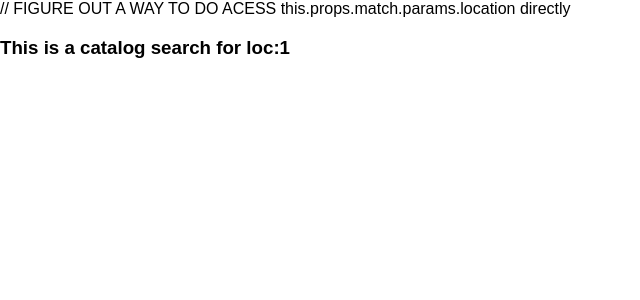
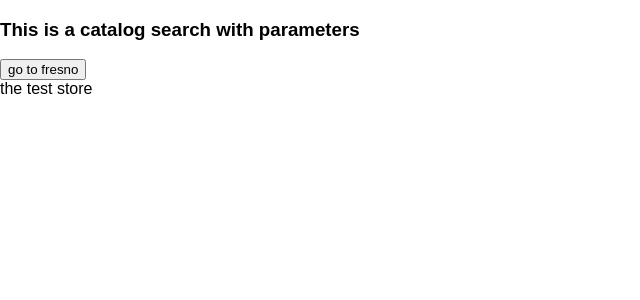
Before and after one commit to erl-j/21GO-client, a React (Create React App) app: page /catalog/1 in a window 1280 px wide. Shown: the top 300 px of the page, without its empty margins (0-640 px from the left). Built offline with nearby package versions, Linux system fonts and the light colour scheme.

Commit message:
added SuperOrder implemented with render props

```diff
--- a/package.json
+++ b/package.json
@@ -5,6 +5,7 @@
   "dependencies": {
     "@types/react-redux": "^7.0.1",
     "@types/react-router-dom": "^4.3.1",
+    "query-string": "^6.3.0",
     "react": "^16.8.3",
     "react-dom": "^16.8.3",
     "react-redux": "^6.0.1",
--- a/src/App.tsx
+++ b/src/App.tsx
@@ -34,7 +34,7 @@ class App extends React.Component {
 			<React.Fragment>
 				<Route exact={true} path="/" component={Welcome} />
 				<Route path="/signIn" component={SignInContainer} />
-				<Route path="/catalog/:location" render={(props)=><CatalogContainer  {...props}/>} />
+				<Route path="/catalog" render={(props)=><CatalogContainer  {...props}/>} />
 			</React.Fragment>
 		);
 	}
--- a/src/Scenes/Catalog/CatalogContainer.tsx
+++ b/src/Scenes/Catalog/CatalogContainer.tsx
@@ -1,16 +1,32 @@
 import * as React from "react";
 import { RouteComponentProps } from 'react-router';
+import * as queryString from 'query-string';
+import {Link} from 'react-router-dom';
+import SuperorderContainer from '../Containers/SuperorderContainer';
+import SuperorderSummary from '../Components/SuperorderSummary';
 
-// Typescript doesn't think match.params has key location.. Need to figure out a hack for this one.
+
+
+
+
 
 class CatalogContainer extends React.Component<RouteComponentProps>{
 
     public render(){
-        console.log(this.props.match.params);
+        // This next line is a hack. I am unable to properly type this.props.match so this will have to do.
+        // const {location}:any=this.props.match.params;
+        const queryParameters=queryString.parse(this.props.location.search);
         return (
         <div>
-        // FIGURE OUT A WAY TO DO ACESS this.props.match.params.location directly
-            <h3>This is a catalog search for {Object.values(this.props.match.params).map(loc=>"loc:"+loc)}</h3>
+            <h3>This is a catalog search with parameters</h3>
+            {Object.keys(queryParameters).map(k=><li key={k+queryParameters[k]}>{k+": "+queryParameters[k]}</li>)}
+            <Link to="/catalog?location=fresno">
+                <button>go to fresno</button>
+            </Link>
+            <SuperorderContainer render={od=>(
+                <SuperorderSummary orderDetails={od}/>
+                )
+            }/>
         </div>);
 
     }
--- /dev/null
+++ b/src/Scenes/Components/SuperorderSummary.tsx
@@ -0,0 +1,6 @@
+import * as React from 'react';
+const SuperorderSummary = ({orderDetails}) => {
+	return <div>{orderDetails.storeName}</div>;
+};
+
+export default SuperorderSummary;
--- /dev/null
+++ b/src/Scenes/Containers/SuperorderContainer.tsx
@@ -0,0 +1,14 @@
+import * as React from 'react';
+
+class SuperorderContainer extends React.Component<{ render: any }, {}> {
+	constructor(props) {
+		super(props);
+		this.state = { storeName: 'the test store' };
+	}
+
+	public render() {
+		return <React.Fragment>{this.props.render(this.state)}</React.Fragment>;
+	}
+}
+
+export default SuperorderContainer;
--- a/src/types/index.tsx
+++ /dev/null
@@ -1,4 +0,0 @@
-export interface IStoreState {
-    isActivated: boolean
-    jwt:string;
-}
```
Also changed, not shown: src/Scenes/Catalog/CatalogActions.tsx (added, +53 -0 lines), 2 other files (tests, documents, lock files or other folders).
